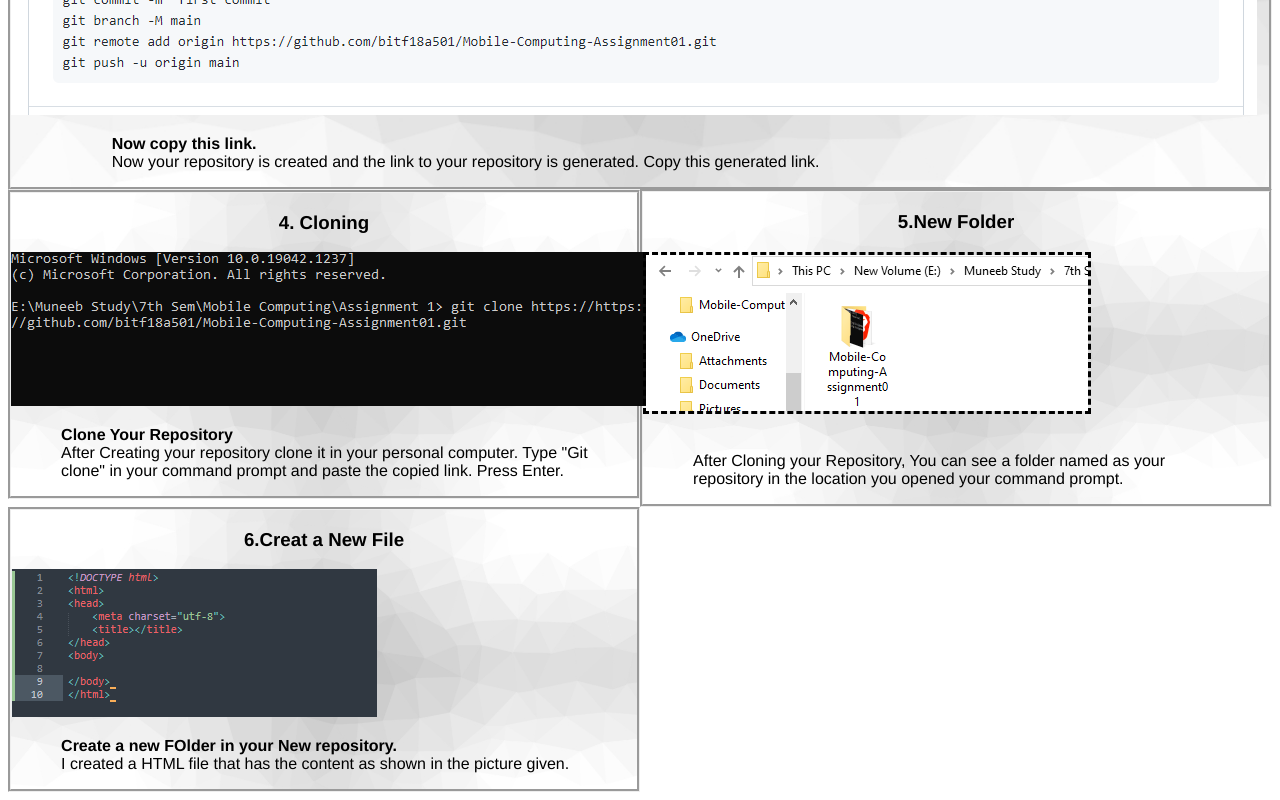
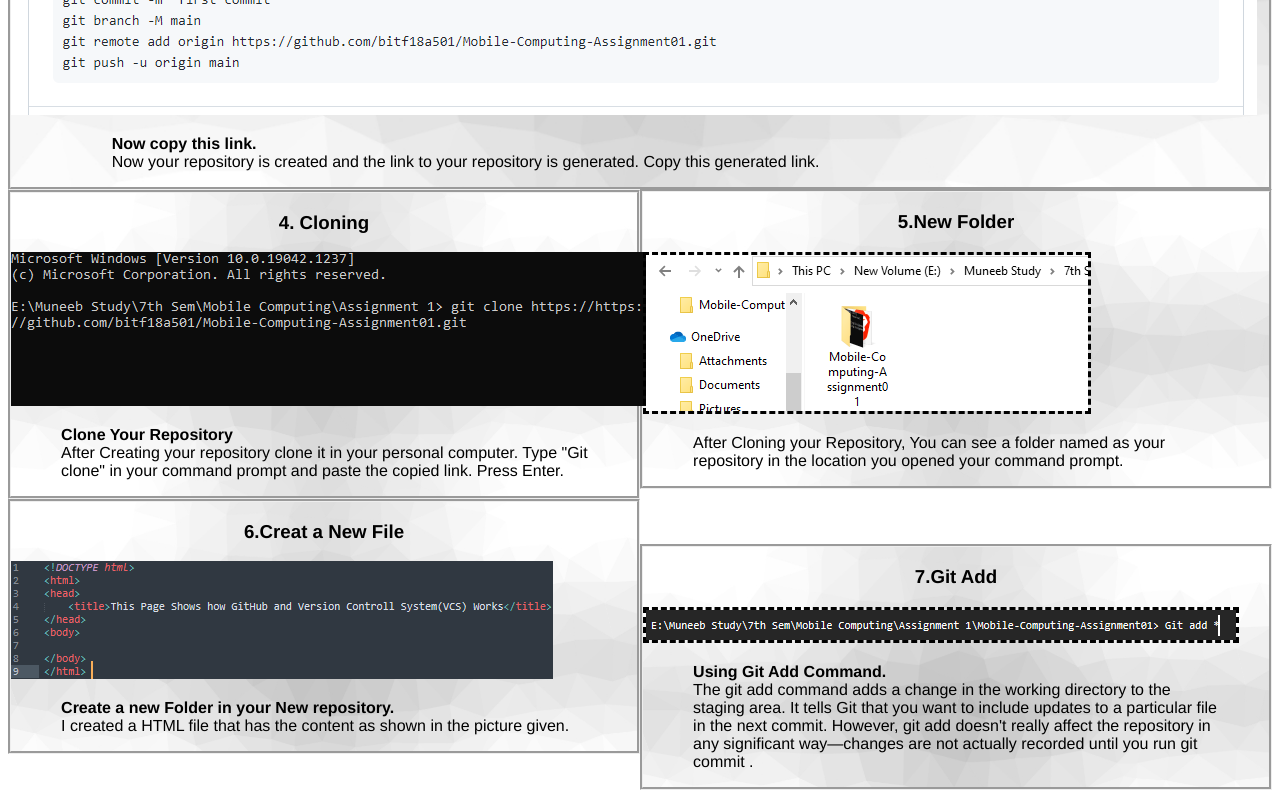
Before and after one commit to bitf18a501/Mobile-Computing-Assignment01, a plain HTML site: page index.html in a window 1280 px wide. Shown: the part 1091-1891 px from the top of the page. Drawn offline with Linux system fonts and the light colour scheme.

Commit message:
git add command

```diff
--- a/index.html
+++ b/index.html
@@ -95,21 +95,21 @@
 		</p>
 		<img src="Screenshot_1.png" style="border-style: dashed;"   >
 		<p style="margin-left: 8%; margin-right: 7%; ">
-			<br>
+
 			After Cloning your Repository, You can see a folder named as your repository in the location you opened your command prompt.
 		</p>
 	</div>
 
-	<div class="row1">
+	<div class="row1" style="margin-top: 10px;">
 		<p>
 			<center>
 				<h3><b>6.Creat a New File</b></h3>
 			</center>
 		</p>
-		<img src="Screenshot_6.png">
+		<img src="Screenshot_7.png">
 		<p style="margin-left: 8%; margin-right: 7%; ">
 			<b>
-				Create a new FOlder in your New repository.
+				Create a new Folder in your New repository.
 			</b>
 			<br>
 			I created a HTML file that has the content as shown in the picture given.
@@ -117,6 +117,22 @@
 
 	</div>
 
+	<div class="row2" style="margin-top: -210px">
+		<p>
+			<center>
+				<h3><b>7.Git Add</b></h3>
+			</center>
+		</p>
+		<img src="Screenshot_9.png" style="border-style: dashed;"   >
+		<p style="margin-left: 8%; margin-right: 7%; ">
+			<b>
+				Using Git Add Command.
+			</b>
+			<br>
+			The git add command adds a change in the working directory to the staging area. It tells Git that you want to include updates to a particular file in the next commit. However, git add doesn't really affect the repository in any significant way—changes are not actually recorded until you run git commit .
+		</p>
+	</div>
+
 
 </body>
 </html>
```
Also changed, not shown: Screenshot_7.png (added), Screenshot_8.png (added), Screenshot_9.png (added).
